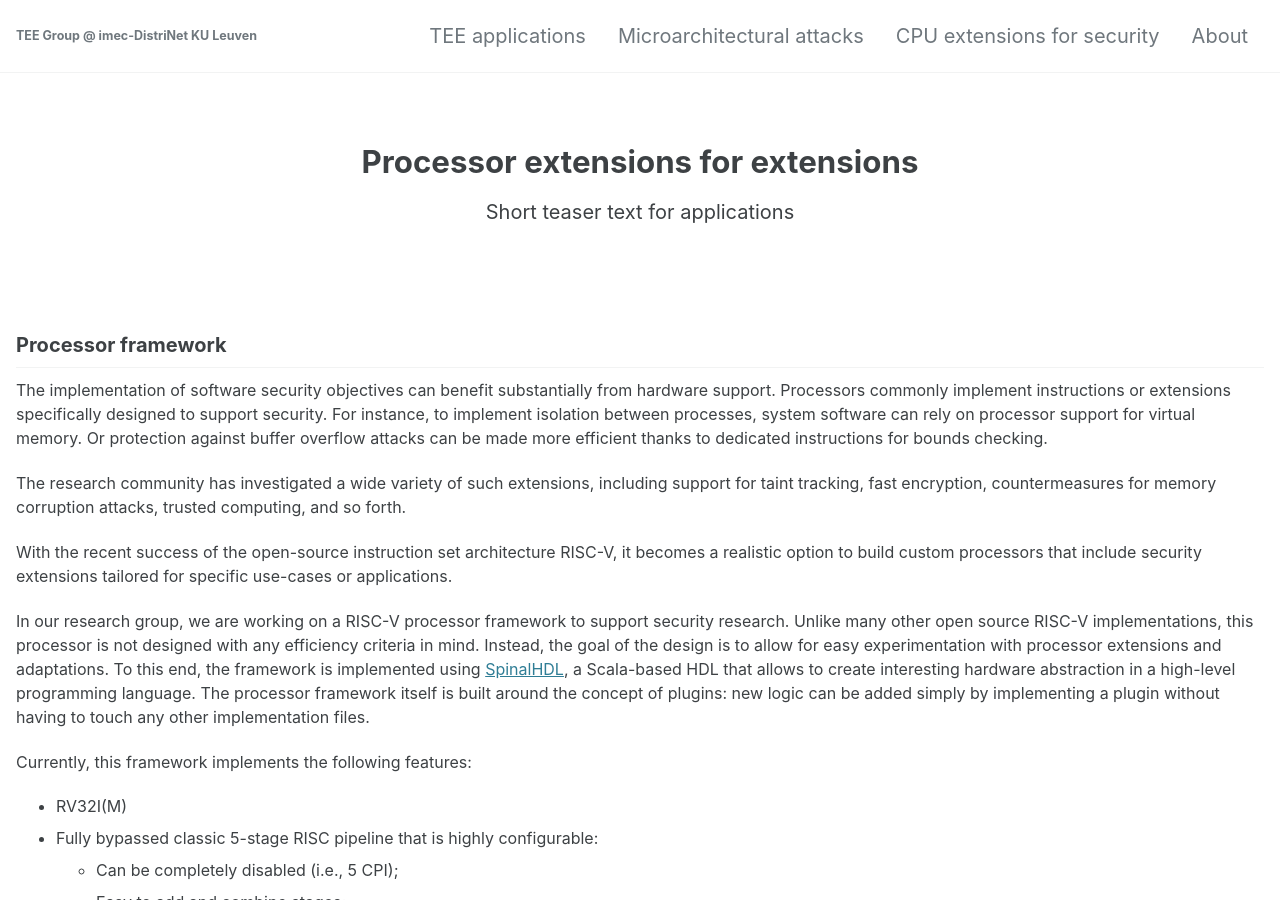
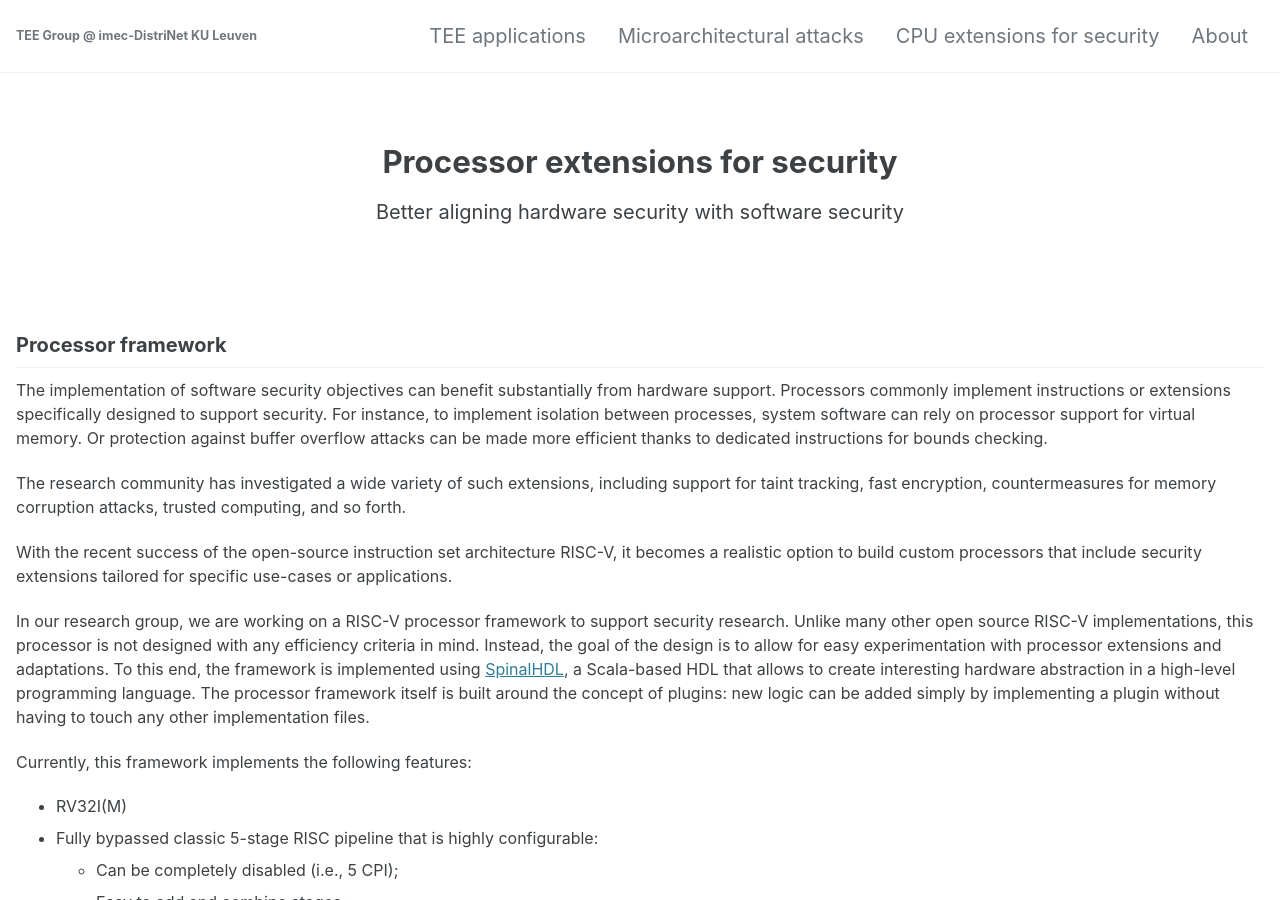
Before and after one commit to dnet-tee/dnet-tee.github.io, a Jekyll site: the page built from _pages/hwsw-codesign.md, in a window 1280 px wide and 900 px high. Built offline with Jekyll 4.4.1, drawn with Linux system fonts in a browser that asks for light colours; cached includes are drawn as plain includes; nearby versions of some CDN libraries.

Commit message:
minor fixes

```diff
--- a/_pages/hwsw-codesign.md
+++ b/_pages/hwsw-codesign.md
@@ -7,9 +7,9 @@ classes: wide
 
 <div class="feature__item--center">
    <div class="archive__item">
-    <h1>Processor extensions for extensions</h1>
+    <h1>Processor extensions for security</h1>
     <p>
-      Short teaser text for applications<br >
+      Better aligning hardware security with software security<br >
     </p>
 
   </div>
```
